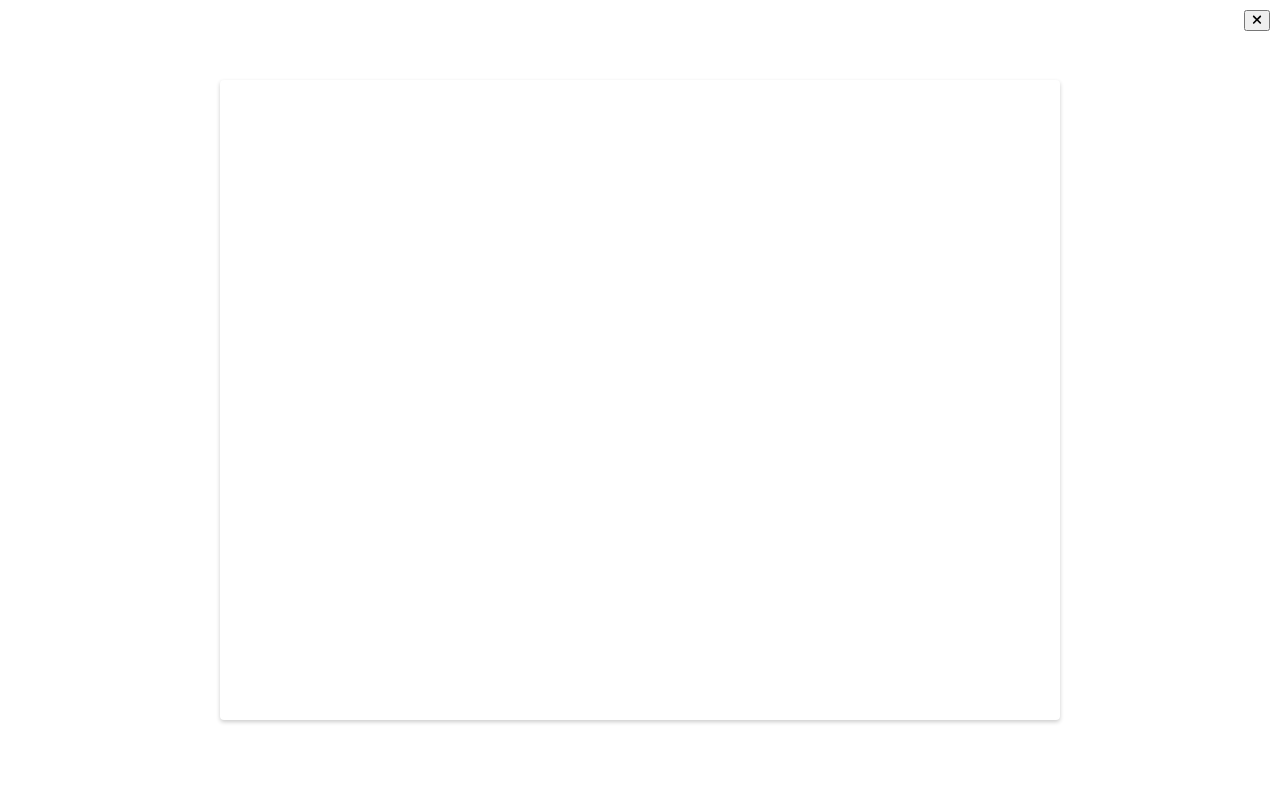
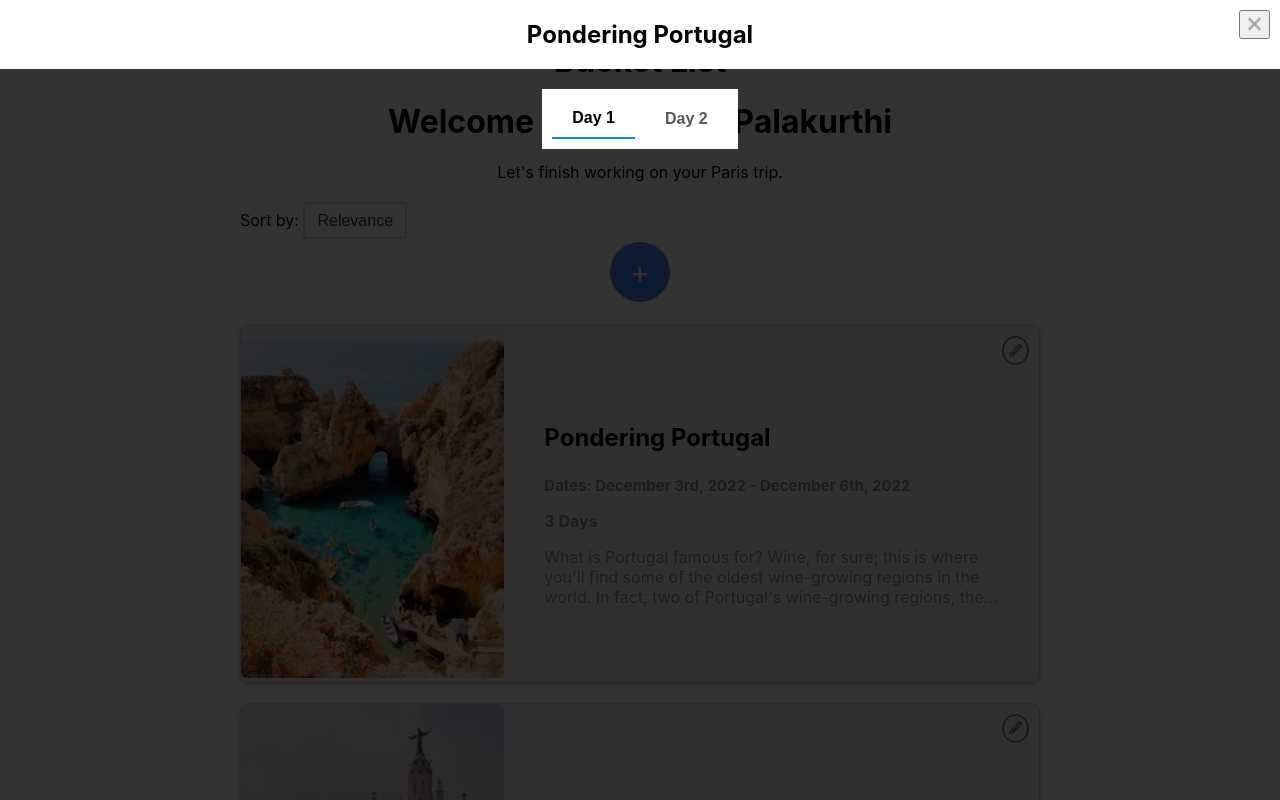
Before and after one commit to abhinavkolli03/bucketlist, a React (Create React App) app: page / in a window 1280 px wide. Both pictures are taken after a click on the element 640 px from the left and 504 px from the top of the page. Shown: the top 800 px of the page. Built offline with nearby package versions, Linux system fonts and the light colour scheme.

Commit message:
setup daytracker screen and cleaned up code warnings

```diff
--- a/src/data/itineraries.js
+++ b/src/data/itineraries.js
@@ -6,10 +6,10 @@ const itinerariesData = [
         "locations": ["Lisbon, Portugal"],
         "startDate": "2022-12-03",
         "duration": "3 Days",
-        "endDate": "2023-12-06",
+        "endDate": "2022-12-06",
         "description": "What is Portugal famous for? Wine, for sure; this is where you'll find some of the oldest wine-growing regions in the world. In fact, two of Portugal's wine-growing regions, the Douro Valley and Pico Island in the Azores, are protected as UNESCO World Heritage Sites.",
         "thoughtBubble": "This was an interesting trip to say the least.",
-        "dayTracker": {
+        "days": {
             "1": {
                 "image": "portugal.jpg",
                 "eventName": "waterfall",
@@ -42,9 +42,35 @@ const itinerariesData = [
         "title": "Strolling through Spain",
         "startDate": "2021-12-03",
         "duration": "2 Weeks",
-        "endDate": "2023-12-17",
+        "endDate": "2021-12-17",
         "description": "Spain is cool",
-        "thoughtBubble": "I don't like spaniards!"
+        "thoughtBubble": "I don't like spaniards!",
+        "days": {
+            "1": {
+                "image": "portugal.jpg",
+                "eventName": "waterfall",
+                "location": "Lisbon, Portugal",
+                "eventCategory": "Attraction",
+                "startTime": "10:00 AM",
+                "durationInHours": "1",
+                "entranceFee": "$10-$20",
+                "description": "lovely waterfall here.",
+                "notes": "",
+                "ticketLink": ""
+            },
+            "2": {
+                "image": "",
+                "eventName": "Travel Time",
+                "location": "Milan, Portugal",
+                "eventCategory": "Travel",
+                "startTime": "11:00 AM",
+                "durationInHours": "0.5",
+                "entranceFee": "",
+                "description": "be extra cautious on bumpy roads.",
+                "notes": "",
+                "ticketLink": ""
+            },
+        }
     },
     {
         "id": 3,
@@ -52,9 +78,35 @@ const itinerariesData = [
         "title": "Canadian Cruise",
         "startDate": "2020-12-03",
         "duration": "1 Weeks",
-        "endDate": "2024-12-10",
+        "endDate": "2020-12-10",
         "description": "Maple syrup is yum.",
-        "thoughtBubble": "Cute ride ;)"
+        "thoughtBubble": "Cute ride ;)",
+        "days": {
+            "1": {
+                "image": "portugal.jpg",
+                "eventName": "waterfall",
+                "location": "Lisbon, Portugal",
+                "eventCategory": "Attraction",
+                "startTime": "10:00 AM",
+                "durationInHours": "1",
+                "entranceFee": "$10-$20",
+                "description": "lovely waterfall here.",
+                "notes": "",
+                "ticketLink": ""
+            },
+            "2": {
+                "image": "",
+                "eventName": "Travel Time",
+                "location": "Milan, Portugal",
+                "eventCategory": "Travel",
+                "startTime": "11:00 AM",
+                "durationInHours": "0.5",
+                "entranceFee": "",
+                "description": "be extra cautious on bumpy roads.",
+                "notes": "",
+                "ticketLink": ""
+            },
+        }
     },
     {
         "id": 4,
@@ -64,7 +116,33 @@ const itinerariesData = [
         "duration": "4 Weeks",
         "endDate": "2024-01-03",
         "description": "This will be a long voyage.",
-        "thoughtBubble": "I love working for amazon but the trees."
+        "thoughtBubble": "I love working for amazon but the trees.",
+        "days": {
+            "1": {
+                "image": "portugal.jpg",
+                "eventName": "waterfall",
+                "location": "Lisbon, Portugal",
+                "eventCategory": "Attraction",
+                "startTime": "10:00 AM",
+                "durationInHours": "1",
+                "entranceFee": "$10-$20",
+                "description": "lovely waterfall here.",
+                "notes": "",
+                "ticketLink": ""
+            },
+            "2": {
+                "image": "",
+                "eventName": "Travel Time",
+                "location": "Milan, Portugal",
+                "eventCategory": "Travel",
+                "startTime": "11:00 AM",
+                "durationInHours": "0.5",
+                "entranceFee": "",
+                "description": "be extra cautious on bumpy roads.",
+                "notes": "",
+                "ticketLink": ""
+            },
+        }
     },
     {
         "id": 5,
@@ -72,9 +150,83 @@ const itinerariesData = [
         "title": "Little Elm First Date Plans",
         "startDate": "2019-12-03",
         "duration": "4 Hours",
-        "endDate": "2024-01-03",
+        "endDate": "2019-12-03",
         "description": "You will definitely bag her with this.",
-        "thoughtBubble": "I will say this worked 10/10."
+        "thoughtBubble": "I will say this worked 10/10.",
+        "days": {
+            "1": {
+                "image": "portugal.jpg",
+                "eventName": "waterfall",
+                "location": "Lisbon, Portugal",
+                "eventCategory": "Attraction",
+                "startTime": "10:00 AM",
+                "durationInHours": "1",
+                "entranceFee": "$10-$20",
+                "description": "lovely waterfall here.",
+                "notes": "",
+                "ticketLink": ""
+            },
+            "2": {
+                "image": "",
+                "eventName": "Travel Time",
+                "location": "Milan, Portugal",
+                "eventCategory": "Travel",
+                "startTime": "11:00 AM",
+                "durationInHours": "0.5",
+                "entranceFee": "",
+                "description": "be extra cautious on bumpy roads.",
+                "notes": "",
+                "ticketLink": ""
+            },
+            "3": {
+                "image": "",
+                "eventName": "Travel Time",
+                "location": "Milan, Portugal",
+                "eventCategory": "Travel",
+                "startTime": "11:00 AM",
+                "durationInHours": "0.5",
+                "entranceFee": "",
+                "description": "be extra cautious on bumpy roads.",
+                "notes": "",
+                "ticketLink": ""
+            },
+            "4": {
+                "image": "",
+                "eventName": "Travel Time",
+                "location": "Milan, Portugal",
+                "eventCategory": "Travel",
+                "startTime": "11:00 AM",
+                "durationInHours": "0.5",
+                "entranceFee": "",
+                "description": "be extra cautious on bumpy roads.",
+                "notes": "",
+                "ticketLink": ""
+            },
+            "5": {
+                "image": "",
+                "eventName": "Travel Time",
+                "location": "Milan, Portugal",
+                "eventCategory": "Travel",
+                "startTime": "11:00 AM",
+                "durationInHours": "0.5",
+                "entranceFee": "",
+                "description": "be extra cautious on bumpy roads.",
+                "notes": "",
+                "ticketLink": ""
+            },
+            "6": {
+                "image": "",
+                "eventName": "Travel Time",
+                "location": "Milan, Portugal",
+                "eventCategory": "Travel",
+                "startTime": "11:00 AM",
+                "durationInHours": "0.5",
+                "entranceFee": "",
+                "description": "be extra cautious on bumpy roads.",
+                "notes": "",
+                "ticketLink": ""
+            },
+        }
     }
 ]
 
--- a/src/screens/DayTrackerScreen.js
+++ b/src/screens/DayTrackerScreen.js
@@ -1,19 +1,41 @@
-import React from 'react';
+import React, { useState } from 'react';
 import '../styling/daytracker.css';
 import { FontAwesomeIcon } from '@fortawesome/react-fontawesome';
 import { faTimes } from '@fortawesome/free-solid-svg-icons';
 
-const DayTrackerScreen = ({ itineraryId, onClose }) => {
+const DayTrackerScreen = ({ itin, onClose }) => {
+    const days = Object.keys(itin.days);
+    const [activeDay, setActiveDay] = useState(days[0]);
+
     const handleClose = () => {
         onClose();
     }
 
+    const handleNewDayButtonClick = (day) => {
+        setActiveDay(day);
+    }
+
     return (
         <div className="day-tracker-screen">
-      <div className="day-tracker-content">
-        <button className="day-tracker-close" onClick={handleClose}>
+            <div className="day-tracker-header">
+                <h1 className="day-tracker-title">{itin.title}</h1>
+                <button className="day-tracker-close-button" onClick={handleClose}>
                     <FontAwesomeIcon icon={faTimes} />
                 </button>
+            </div>
+            <div className="day-tracker-buttons-container">
+                {days.map((day) => (
+                <button
+                    key={day}
+                    className={`day-tracker-button${activeDay === day ? " active" : ""}`}
+                    onClick={() => handleNewDayButtonClick(day)}
+                >
+                    Day {day}
+                </button>
+                ))}
+            </div>
+            <div className="day-tracker-content">
+
             </div>
         </div>
     );
--- a/src/screens/EditItineraryScreen.js
+++ b/src/screens/EditItineraryScreen.js
@@ -1,7 +1,7 @@
 import React, { useState, useEffect, useRef } from "react";
 import "../styling/itineraryedit.css"
 import placeholderImage from "../test-images/placeholder.jpg"
-import moment, { duration } from "moment"
+import moment from "moment"
 
 const EditItineraryScreen = ({ itin, onSavingItin, onClosingEdit }) => {
     //we will need to update more metadata here later on if we want more on the screen
@@ -15,7 +15,6 @@ const EditItineraryScreen = ({ itin, onSavingItin, onClosingEdit }) => {
     const [thoughtBubble, setThoughtBubble] = useState("")
 
     const [startDate, setStartDate] = useState("");
-    const [endDate, setEndDate] = useState("");
 
 
     //word count
@@ -40,6 +39,7 @@ const EditItineraryScreen = ({ itin, onSavingItin, onClosingEdit }) => {
     useEffect(() => {
         if (itin && itin.title) {
             if(!timeInitialized) {
+                console.log(itin)
                 setTitle(itin.title);
                 const durationParts = itin.duration.split(" ")
                 setDurationValue(parseInt(durationParts[0]))
@@ -48,7 +48,6 @@ const EditItineraryScreen = ({ itin, onSavingItin, onClosingEdit }) => {
                 setThoughtBubble(itin.thoughtBubble);
                 setImageFile(itin.image);
                 setStartDate(itin.startDate)
-                setEndDate(itin.endDate)
             }
             setIsInitialized(true);
             setTimeInitialized(true);
@@ -64,7 +63,7 @@ const EditItineraryScreen = ({ itin, onSavingItin, onClosingEdit }) => {
                 setDescriptionError("Please enter a description about the itinerary");
             }
         }
-    }, [itin, durationValue, durationUnit, timeInitialized]);
+    }, [itin, durationValue, durationUnit, description, title, timeInitialized]);
 
     //setting word count
     useEffect(() => {
@@ -97,6 +96,15 @@ const EditItineraryScreen = ({ itin, onSavingItin, onClosingEdit }) => {
             setTitleError("Please enter a title for the itinerary");
         }
     }, [isInitialized, title])
+
+    useEffect(() => {
+        if (isInitialized) {
+            const pieces = startDate.split("-")
+            if (parseInt(pieces[0], 10) > 2100 || parseInt(pieces[0], 10) < 2000) {
+                setStartDateError("Please enter a proper start date for your itinerary")
+            }
+        }
+    }, [isInitialized, startDate])
 
     useEffect(() => {
         if(durationValue > 1) {
@@ -142,7 +150,7 @@ const EditItineraryScreen = ({ itin, onSavingItin, onClosingEdit }) => {
 
     //creating new saved itinerary and storing data back in passed function
     const handleItinSave = () => {
-        if (!imageChecker || titleError || durationError || descriptionError) {
+        if (!imageChecker || titleError || durationError || descriptionError || startDateError) {
             return;
         }
 
@@ -260,7 +268,7 @@ const EditItineraryScreen = ({ itin, onSavingItin, onClosingEdit }) => {
 
     const checkWords = (text) => {
         const words = text.trim().split(/\s+/)
-        if (words.length == 1 && words[0] === "") {
+        if (words.length === 1 && words[0] === "") {
             return 0
         }
         return words.length;
@@ -306,6 +314,7 @@ const EditItineraryScreen = ({ itin, onSavingItin, onClosingEdit }) => {
                     onChange={handleStartDateChange}
                     placeholder="Start Date"
                 />
+                {startDateError && <p className="error-message">{startDateError}</p>}
                 <div className="duration-input-container">
                     <input
                         className="edit-itin-screen-input duration-value-input"
--- a/src/styling/daytracker.css
+++ b/src/styling/daytracker.css
@@ -4,66 +4,95 @@
     left: 0;
     width: 100%;
     height: 100%;
+    z-index: 999;
+    background-color: rgba(0, 0, 0, 0.8);
+    display: flex;
+    flex-direction: column;
+    align-items: center;
+    justify-content: flex-start;
+    animation: fade-in 0.3s ease;
+}
+
+@keyframes fade-in {
+    from {
+    opacity: 0;
+    }
+    to {
+    opacity: 1;
+    }
+}
+
+.day-tracker-header {
+    width: 100%;
+    padding: 20px;
+    text-align: center;
     background-color: #fff;
-    z-index: 9999;
+}
+
+.day-tracker-title {
+    font-size: 24px;
+    font-weight: bold;
+    margin: 0;
+}
+
+.day-tracker-buttons-container {
     display: flex;
+    justify-content: center;
     align-items: center;
-    justify-content: center;
-    animation: fadeIn 0.3s ease-in-out;
-    overflow: hidden;
+    margin-top: 20px;
+    padding: 10px;
+    background-color: #fff;
+}
+
+.day-tracker-button {
+    font-size: 16px;
+    font-weight: bold;
+    padding: 10px 20px;
+    margin-right: 10px;
+    border: none;
+    background-color: transparent;
+    color: #555;
+    cursor: pointer;
+    transition: all 0.3s ease;
+}
+
+.day-tracker-button:last-child {
+    margin-right: 0;
+}
+
+.day-tracker-button:focus {
+    outline: none;
+}
+
+.day-tracker-button.active {
+    color: #000;
+    border-bottom: 2px solid #0e8ac9;
+    font-weight: bold;
 }
 
 .day-tracker-content {
-    width: 80%;
-    max-width: 800px;
-    height: 80%;
-    max-height: 600px;
-    overflow: auto;
-    background-color: #fff;
-    border-radius: 4px;
-    box-shadow: 0 2px 4px rgba(0, 0, 0, 0.2);
-    padding: 20px;
-    overflow-y: auto;
+    margin-top: 20px;
 }
 
-.day-tracker-close {
+.day-tracker-close-button {
     position: absolute;
     top: 10px;
     right: 10px;
+    font-size: 20px;
+    color: #aaa;
     cursor: pointer;
-    animation: fadeOut 0,3s ease-in-out;
 }
 
-.close-button {
-    display: inline-block;
-    padding: 5px 10px;
-    background-color: #ffffff;
-    border: none;
-    border-radius: 50%;
-    font-size: 18px;
-    font-weight: bold;
-    cursor: pointer;
-    transition: background-color 0.3s ease;
+.day-tracker-close-button:hover {
+    color: #000;
 }
 
-.close-button:hover {
-    background-color: #f8f8f8;
+.day-tracker-close-button:focus {
+    outline: none;
 }
 
-@keyframes fadeIn {
-    from {
-        opacity: 0;
-    }
-    to {
-        opacity: 1;
+@media screen and (max-width: 768px) {
+    .day-tracker-buttons-container {
+    justify-content: center;
     }
 }
-
-@keyframes fadeOut {
-    from {
-        opacity: 1;
-    }
-    to {
-        opacity: 0;
-    }
-}
```
Also changed, not shown: src/App.js (+5 -2 lines). Lines whose indentation alone changed are shown as unchanged.
